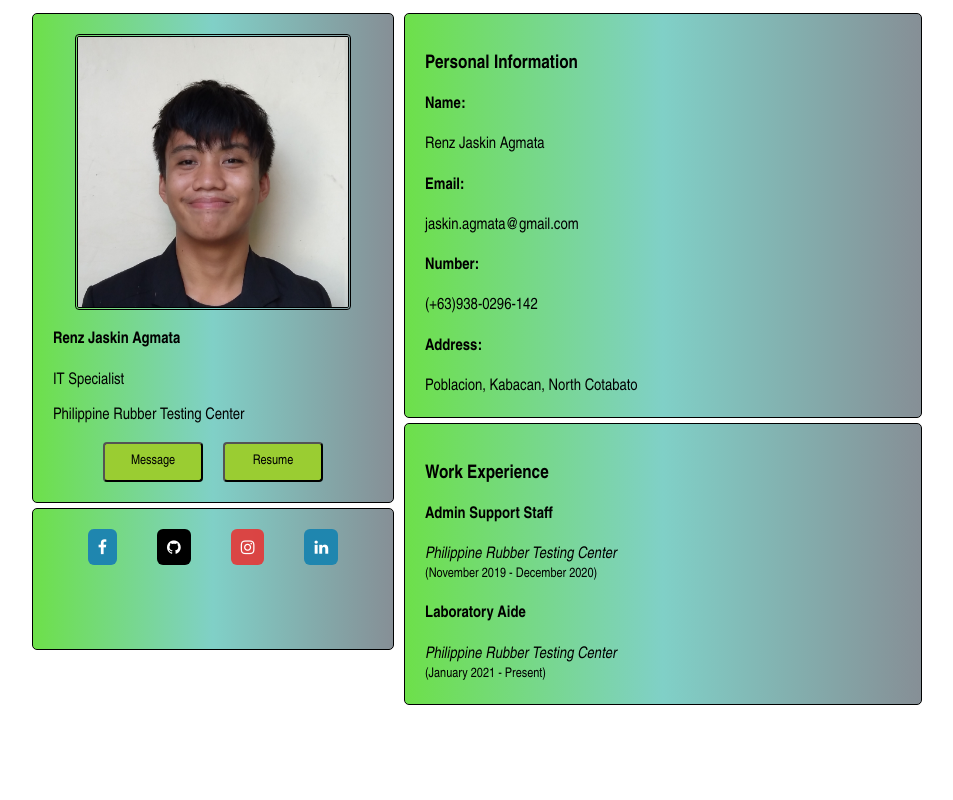
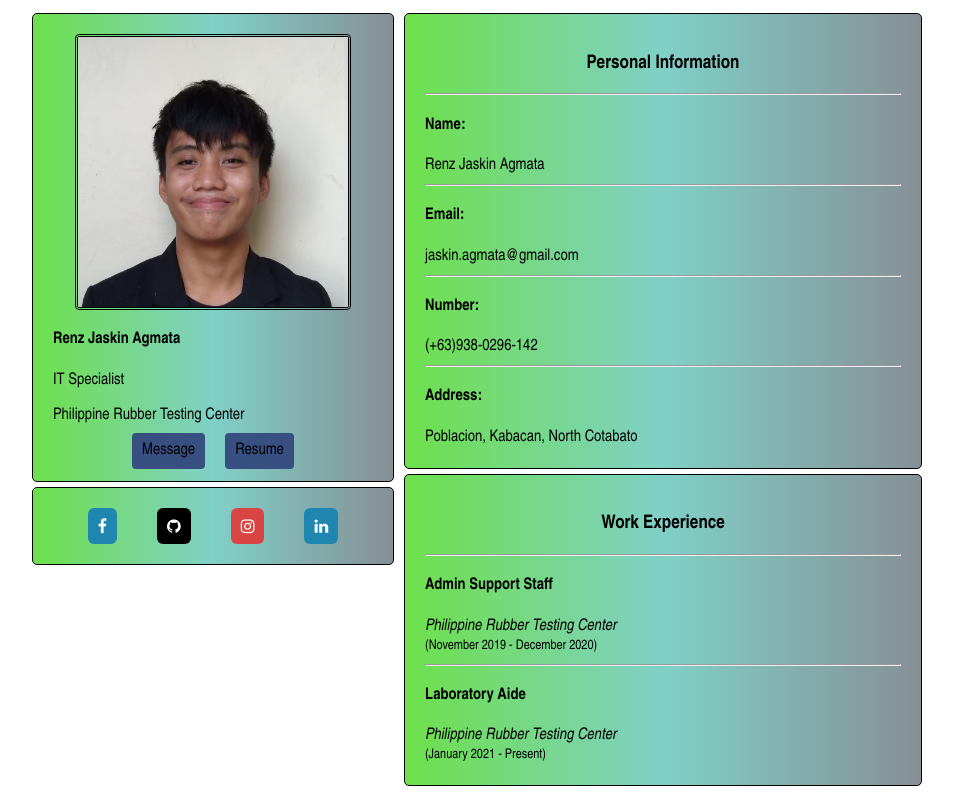
Before and after one commit to jaskin21/heroku-portfolio, a React (Create React App) app: page / in a window 1280 px wide. Shown: the whole page, without its empty margins (163-1116 px from the left). Built offline with nearby package versions, Linux system fonts and the light colour scheme.

Commit message:
some update for the buttons and directories

```diff
--- a/src/components/style/home.css
+++ b/src/components/style/home.css
@@ -40,8 +40,6 @@
     }
 } */
 
-
-
 @media (min-width:500px) {
 
 .main-container {
--- a/src/components/sub-component/experience.js
+++ b/src/components/sub-component/experience.js
@@ -5,11 +5,13 @@ export default class CardMultimedia extends Component {
         return (
             <div className="card-4 card">
                 <h3>Work Experience</h3>
+                <hr />
                 <div className="experience-1">
                     <h4>Admin Support Staff</h4>
                     <i>Philippine Rubber Testing Center</i><br />
                     <small>(November 2019 - December 2020)</small>
                 </div>
+                <hr />
                 <div className="experience-2">
                     <h4>Laboratory Aide</h4>
                     <i>Philippine Rubber Testing Center</i><br />
--- a/src/components/sub-component/personal-info.js
+++ b/src/components/sub-component/personal-info.js
@@ -1,10 +1,15 @@
 import React, { Component } from "react";
+
+// style
+import "./style/personal.css"
+
 
 export default class CardMultimedia extends Component {
     render() {
         return (
             <div className="card-3 card">
-                <h3>Personal Information</h3>
+                <h3 className="card-3-title">Personal Information</h3>
+                <hr />
                 <div>
                     <div>
                         <h4>
@@ -15,6 +20,7 @@ export default class CardMultimedia extends Component {
                         Renz Jaskin Agmata
                     </div>
                 </div>
+                <hr />
                 <div>
                     <div>
                         <h4>
@@ -25,6 +31,7 @@ export default class CardMultimedia extends Component {
                         jaskin.agmata@gmail.com
                     </div>
                 </div>
+                <hr />
                 <div>
                     <div>
                         <h4>
@@ -35,6 +42,7 @@ export default class CardMultimedia extends Component {
                         (+63)938-0296-142
                     </div>
                 </div>
+                <hr />
                 <div>
                     <div>
                         <h4>
--- a/src/components/sub-component/profile.js
+++ b/src/components/sub-component/profile.js
@@ -17,11 +17,13 @@ export default class CardProfile extends Component {
                     <p className="position">IT Specialist</p>
                     <p className="description">Philippine Rubber Testing Center</p>
                     <div className="button">
-                        <button className="button-message">Message</button>
-                        <button className="button-resume">Resume</button>
+                        <a className="button-message" href="/email" target="blank">Message</a>
+                        <a className="button-resume"
+                            href="https://drive.google.com/file/d/1FA8Hn8ebUoQ_T6AGEQpVTe-HiPrp1Sdk/view?usp=sharing"
+                            target="blank">Resume</a>
                     </div>
                 </div>
-            </div>
+            </div >
         )
     }
 }
--- a/src/components/sub-component/style/multimedia.css
+++ b/src/components/sub-component/style/multimedia.css
@@ -2,17 +2,22 @@
     /* display: flex;    */
     text-align: center;
     padding: 20px;
-    height: 100px;
+    /* height: 60px; */
 }
 
-a {
+
+.fa:hover, a{
     margin-left: 20px;
     margin-right: 20px;
-    padding: 10px;
     border-radius: 6px;
     color: white;
     text-decoration: none;
     border: thin black;
+}
+
+
+a {
+    padding: 10px;
 }
 
 
@@ -30,5 +35,4 @@ a {
 
 .fa:hover{
     opacity: 60%;
-    padding: 20px;
 }
--- a/src/components/sub-component/style/personal.css
+++ b/src/components/sub-component/style/personal.css
@@ -0,0 +1,3 @@
+h3 {
+    text-align: center;
+}
--- a/src/components/sub-component/style/profile.css
+++ b/src/components/sub-component/style/profile.css
@@ -16,9 +16,9 @@ img {
     text-align: center;
 }
 
-button {
+.button-message, .button-resume {
     border-radius: 4px;
-    background-color: yellowgreen;
+    background-color: #384f81;
     height: 40px;
     width: 100px;
     color: black;
@@ -26,3 +26,7 @@ button {
     margin-right: 10px;
     cursor: pointer;
 }
+
+.button-message:hover, .button-resume:hover{
+    opacity: 60%;
+}
```
